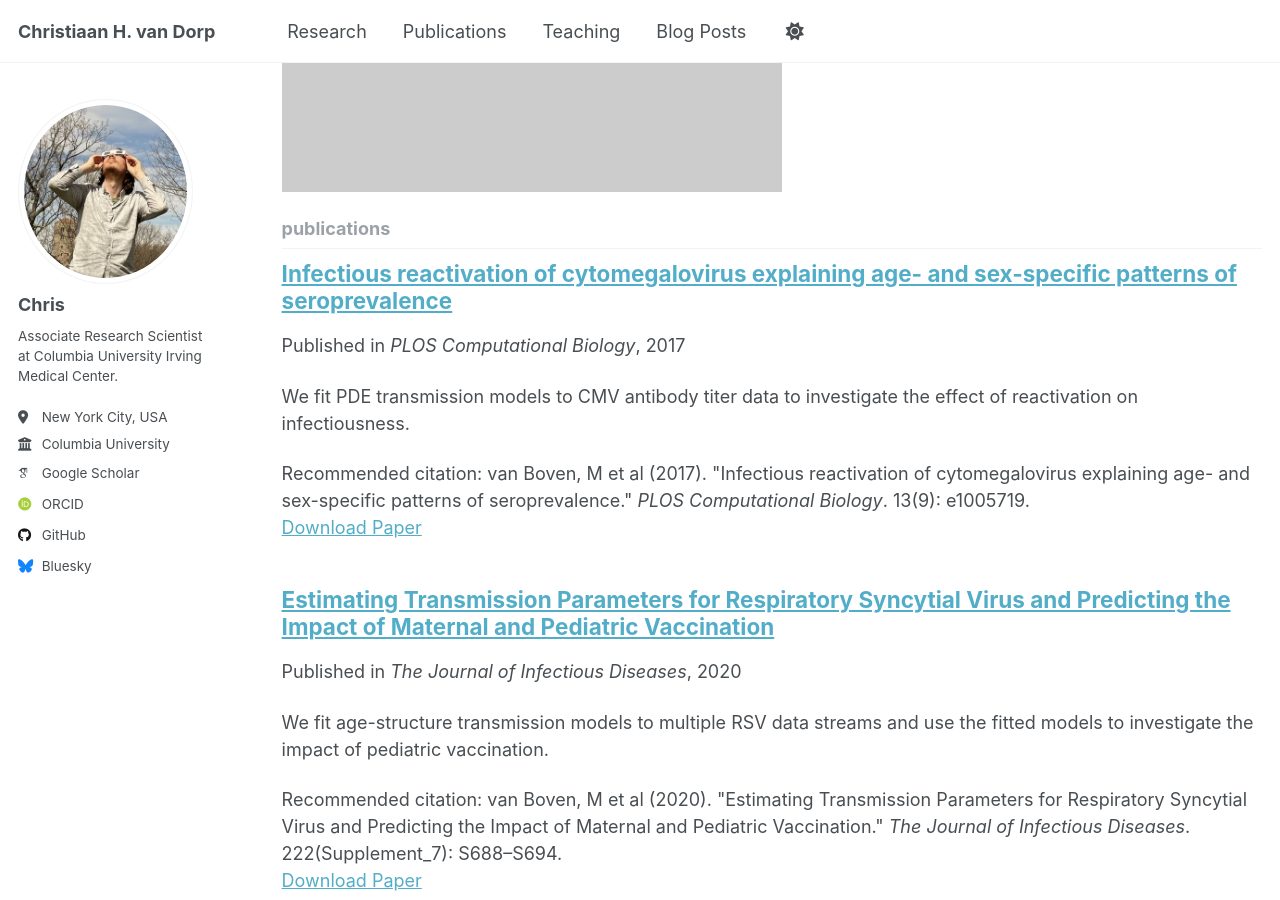
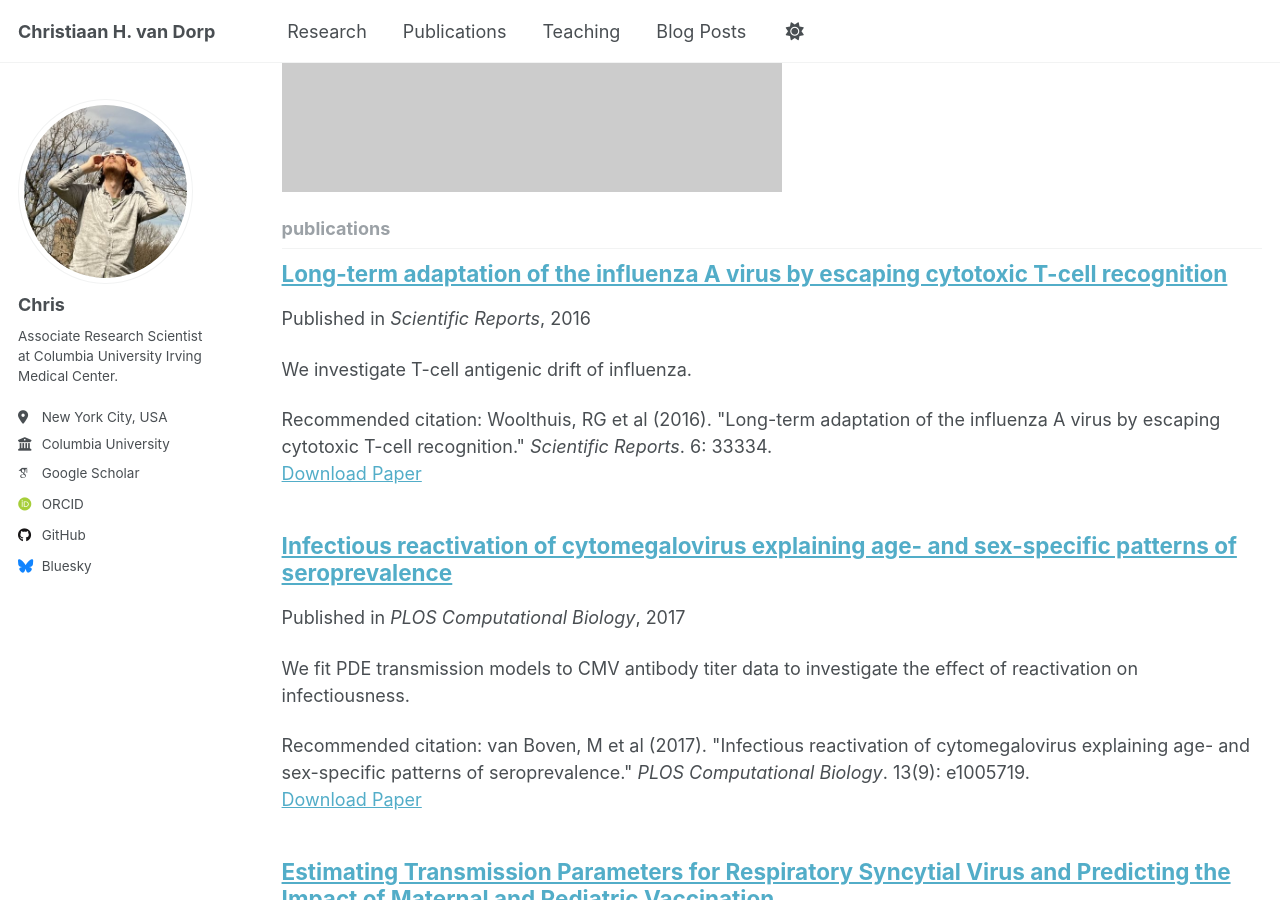
Before and after one commit to chvandorp/chvandorp.github.io, a Jekyll site: the page built from _pages/collection-archive.html, in a window 1280 px wide and 900 px high, scrolled down 893 px. Built offline with Jekyll 4.4.1, drawn with Linux system fonts in a browser that asks for light colours; some web fonts are replaced.

Commit message:
added flu paper

```diff
--- a/_config.yml
+++ b/_config.yml
@@ -78,14 +78,14 @@ author:
 
 # Publication Category - The following the list of publication categories and their headings
 publication_category:
+  preprints:
+    title: 'Preprints'
   books:
     title: 'Books'
   manuscripts:
     title: 'Journal Articles'
   conferences:
     title: 'Conference Papers'
-  preprints:
-    title: 'Preprints'
 
 # Site Settings
 teaser                   :  # filename of teaser fallback teaser image placed in /images/, .e.g. "500x300.png"
--- /dev/null
+++ b/_publications/2016-09-15-long-term.md
@@ -0,0 +1,14 @@
+---
+title: 'Long-term adaptation of the influenza A virus by escaping cytotoxic T-cell recognition'
+collection: publications
+category: manuscripts
+permalink: /publication/2016-09-15-long-term
+excerpt: 'We investigate T-cell antigenic drift of influenza.'
+date: 2016-09-15
+venue: 'Scientific Reports'
+paperurl: 'https://doi.org/10.1038/srep33334'
+citation: 'Woolthuis, RG et al (2016). &quot;Long-term adaptation of the influenza A virus by escaping cytotoxic T-cell recognition.&quot; <i>Scientific Reports</i>. 6: 33334.'
+---
+
+Influenza is known to be subject of "antigenic drift": a process in  which through random mutation the HA and NA proteins gradually change with time, leading to loss of immunity in the population, and recurring epidemics. Many T cell epitopes are less prone to mutation due to structural constrains (one might argue that NA and HA have evolved [to be evolvable](https://elifesciences.org/articles/03300)).
+T-cell responses against influenza can prevent symptoms and reduce infectiousness, and might therefore be a target for immune escape as well. One complicating factor is HLA polymorphism, meaning that many individuals target different T-cell epitopes. To test if we can find a similar T-cell antigenic drift, we compiled a set of influenza sequences and T-cell responses from GISAID and IEDB. We found that the number of experimentally confirmed epitopes decreases with time, while confirmed non-epitopes are constant.
```
